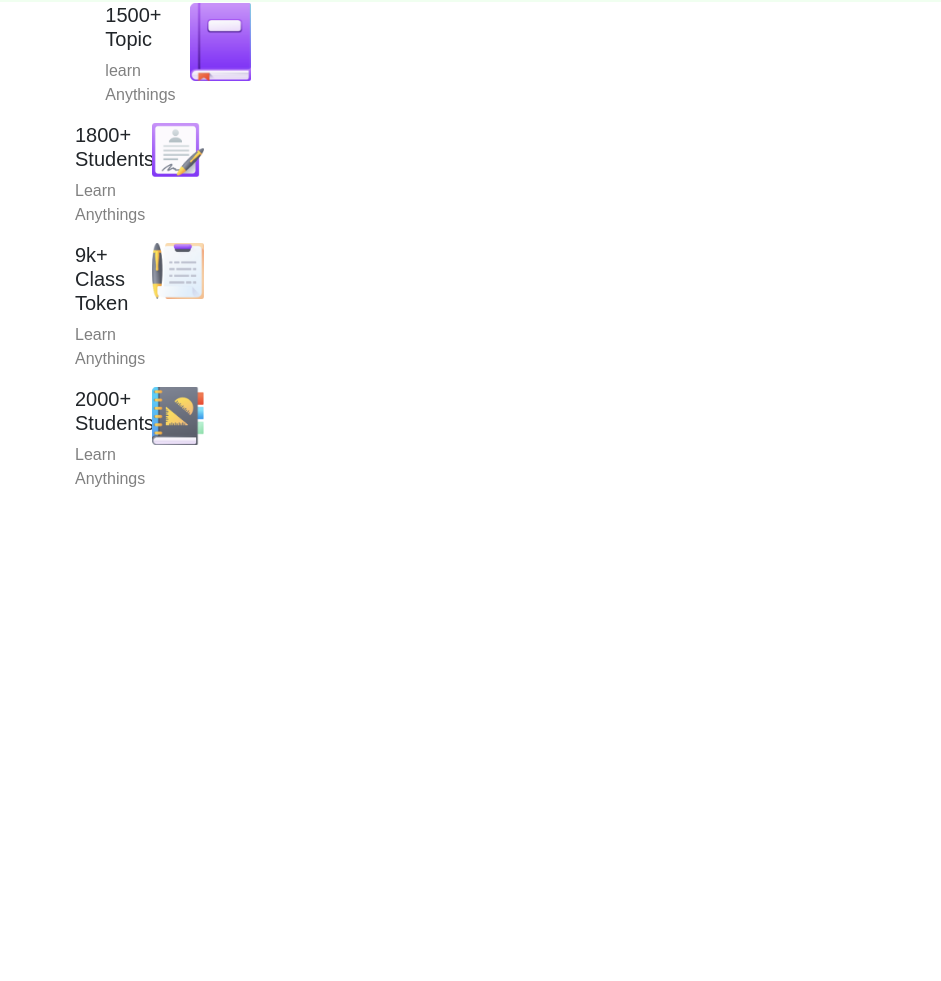
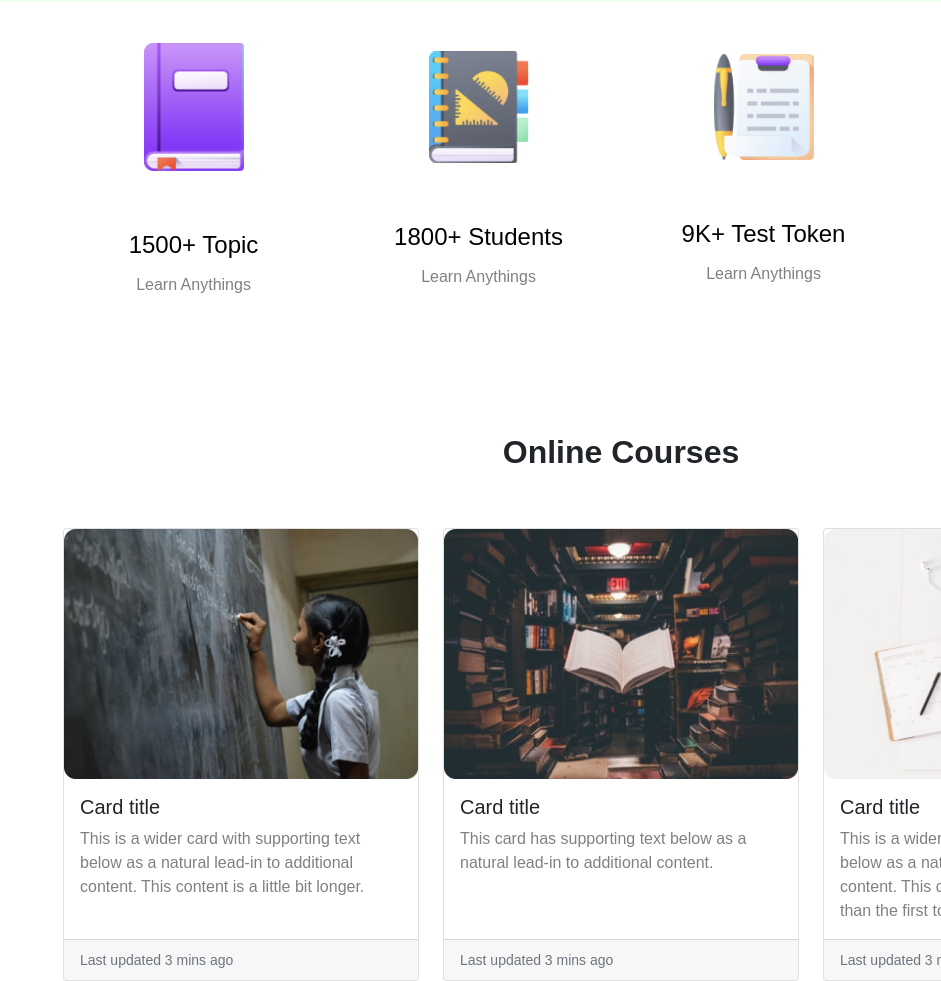
Before and after one commit to HabibSha/e-school-resources, a plain HTML site: page index.html in a window 1280 px wide. Shown: the part 623-1604 px from the top of the page, without its empty margins (339-1280 px from the left). Before the commit the page ends 1130 px from the top, so only its background shows below. Drawn offline with nearby package versions, Linux system fonts and the light colour scheme.

Commit message:
half complete site

```diff
--- a/index.html
+++ b/index.html
@@ -50,42 +50,70 @@
     </div>
 
 
-    <div class="container">
-      <div class="shortcut">
-        <div class="row d-flex justify-content-center">
-          <div class="col-md-4">
-            <h5>1500+ Topic</h5>
-            <p>learn Anythings</p>
-          </div>
-          <div class="col-md-4">
-            <img src="images/ICON/book.png" alt="">
-          </div>
-         <div class="row">
-          <div class="col-md-4">
-            <h5>1800+ Students</h5>
+    <section id="services">
+      <section class="container">
+        <div class="row d-flex align-items-center text-center">
+          <div class="col-md-3 services">
+            <img src="images/ICON/book.png" class="service-image">
+            <h4>1500+ Topic</h4>
             <p>Learn Anythings</p>
           </div>
-          <div class="col-md-4">
-            <img src="images/ICON/Student.png" alt="">
+          <div class="col-md-3 services">
+            <img src="images/ICON/Students.png" class="service-image">
+            <h4>1800+ Students</h4>
+            <p>Learn Anythings</p>
           </div>
-         </div>
-          <div class="row">
-            <div class="col-md-4">
-              <h5>9k+ Class Token</h5>
-              <p>Learn Anythings</p>
+          <div class="col-md-3 services">
+            <img src="images/ICON/Test.png" class="service-image">
+            <h4>9K+ Test Token</h4>
+            <p>Learn Anythings</p>
+          </div>
+          <div class="col-md-3 services">
+            <img src="images/ICON/Student.png" class="service-image">
+            <h4>2000+ Student</h4>
+            <p>Learn Anythings</p>
+          </div>
+        </div>
+      </section>
+    </section>
+
+    <div class="container">
+      <h2 class="text-center"><strong> Online Courses</strong></h2><br><br>
+      <div class="row row-cols-1 row-cols-md-3 g-4">
+        <div class="col">
+          <div class="card h-100">
+            <img src="images/Photos/Morder pyschology.png" class="card-img-top" alt="...">
+            <div class="card-body">
+              <h5 class="card-title">Card title</h5>
+              <p class="card-text">This is a wider card with supporting text below as a natural lead-in to additional content. This content is a little bit longer.</p>
             </div>
-          <div class="col-md-4">
-            <img src="images/ICON/Test.png" alt="">
+            <div class="card-footer">
+              <small class="text-muted">Last updated 3 mins ago</small>
+            </div>
           </div>
+        </div>
+        <div class="col">
+          <div class="card h-100">
+            <img src="images/Photos/Morder psyc.png" class="card-img-top" alt="...">
+            <div class="card-body">
+              <h5 class="card-title">Card title</h5>
+              <p class="card-text">This card has supporting text below as a natural lead-in to additional content.</p>
+            </div>
+            <div class="card-footer">
+              <small class="text-muted">Last updated 3 mins ago</small>
+            </div>
           </div>
-          <div class="row">
-            <div class="col-md-4">
-              <h5>2000+ Students</h5>
-              <p>Learn Anythings</p>
+        </div>
+        <div class="col">
+          <div class="card h-100">
+            <img src="images/Photos/Morder pychons.png" class="card-img-top" alt="...">
+            <div class="card-body">
+              <h5 class="card-title">Card title</h5>
+              <p class="card-text">This is a wider card with supporting text below as a natural lead-in to additional content. This card has even longer content than the first to show that equal height action.</p>
             </div>
-          <div class="col-md-4">
-            <img src="images/ICON/Students.png" alt="">
-          </div>
+            <div class="card-footer">
+              <small class="text-muted">Last updated 3 mins ago</small>
+            </div>
           </div>
         </div>
       </div>
--- a/style.css
+++ b/style.css
@@ -42,6 +42,15 @@ body{
 .btn:hover{
     color: white;
 }
-.shortcut{
-    width: 230px;
+.service-image{
+    width: 100px !important;
+    margin-top: 20px;
 }
+.services{
+    padding: 20px;
+}
+.services h4{
+    padding: 5px;
+    margin-top: 55px;
+    color: black;
+}
```
